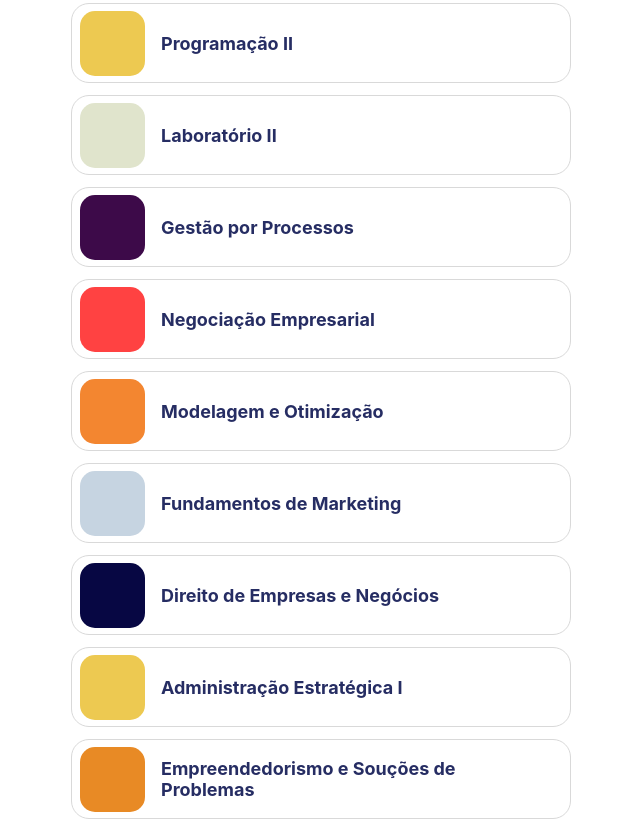
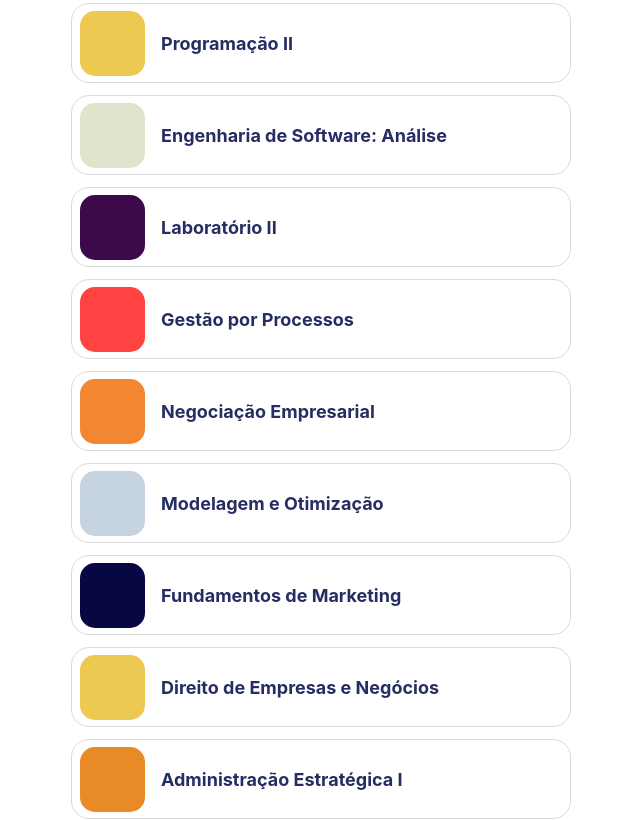
Before and after one commit to bBraian/unisinos-groups, a React (Vite) app: page / in a window 1280 px wide. Shown: the part 2200-3020 px from the top of the page, without its empty margins (319-959 px from the left). Built offline with nearby package versions, Linux system fonts and the light colour scheme.

Commit message:
Update groups.js

```diff
--- a/src/data/groups.js
+++ b/src/data/groups.js
@@ -25,6 +25,7 @@ export const grupos = [
     { course: 1, semester: 4, text: 'Logística e Distribuição', image: '', whatsapp_link: 'https://chat.whatsapp.com/J8AcbRTd0a85PkWnjVCKSi'},
     { course: 1, semester: 4, text: 'Melhoria de Processo de Software', image: 'https://i.imgur.com/ojvdDCW.png', whatsapp_link: 'https://chat.whatsapp.com/Cn6W9sv6ypWCgpcKI19nbD'},
     { course: 1, semester: 4, text: 'Programação II', image: '', whatsapp_link: 'https://chat.whatsapp.com/L79kkc6R3sZ0bSGhzZxmmU'},
+    { course: 1, semester: 4, text: 'Engenharia de Software: Análise', image: '', whatsapp_link: 'https://chat.whatsapp.com/CkpE62gDba8LjIqX9tB7i8'},
     { course: 1, semester: 4, text: 'Laboratório II', image: '', whatsapp_link: 'https://chat.whatsapp.com/I3jNvxdI4R7JMmJ3oXdlJp'},
     { course: 1, semester: 4, text: 'Gestão por Processos', image: '', whatsapp_link: 'https://chat.whatsapp.com/KbQY6IfHxbB1yYbJT7aPel'},
     { course: 1, semester: 4, text: 'Negociação Empresarial', image: '', whatsapp_link: 'https://chat.whatsapp.com/EzFxft7vd1JGQn5nlOH9Mu'},
```
